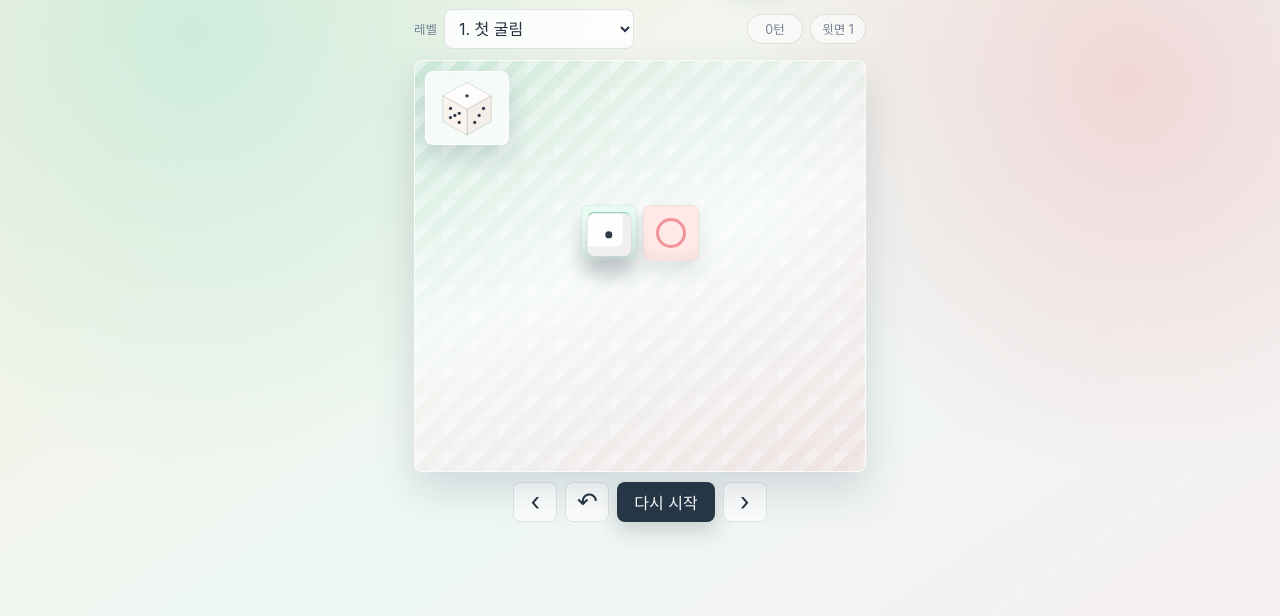
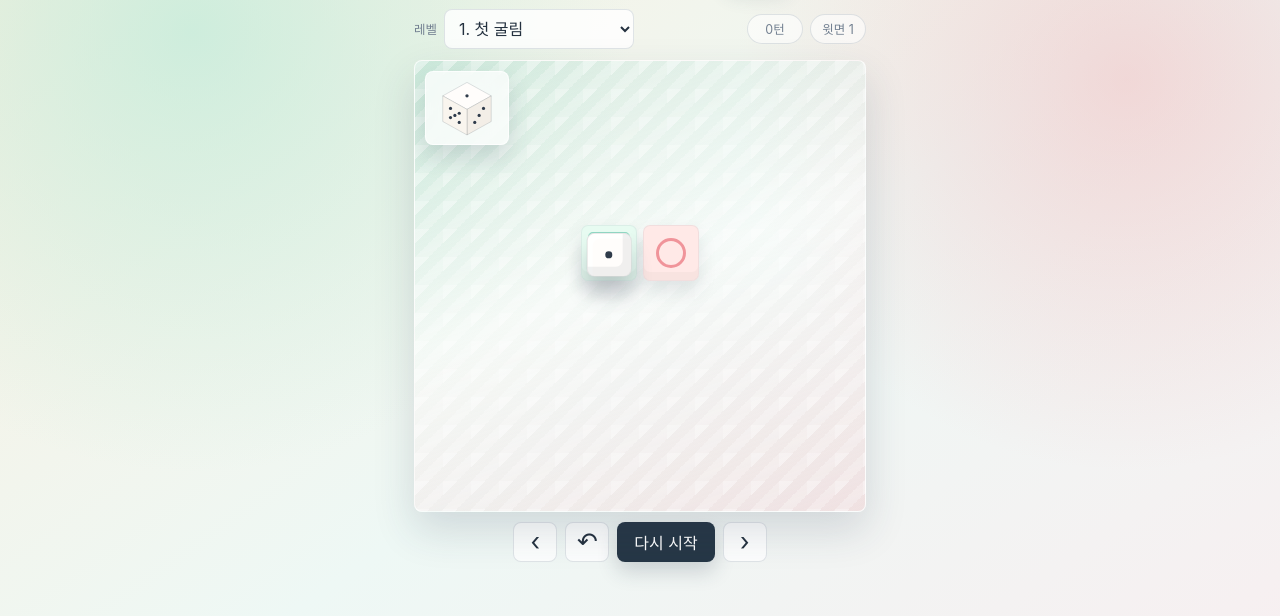
Before and after one commit to Askolane/rolling-dice, a plain HTML site: page index.html in a window 1280 px wide. Shown: the part 64-680 px from the top of the page. Drawn offline with Linux system fonts and the light colour scheme.

Commit message:
Add files via upload

```diff
--- a/styles.css
+++ b/styles.css
@@ -208,7 +208,9 @@
 
 .board-wrap {
   position: relative;
-  min-height: min(72vw, 410px);
+  width: 100%;
+  aspect-ratio: 1 / 1;
+  min-height: 0;
   border: 1px solid rgba(255, 255, 255, 0.74);
   border-radius: 8px;
   overflow: hidden;
@@ -225,8 +227,9 @@
 .board {
   position: relative;
   width: 100%;
-  height: min(72vw, 410px);
-  min-height: 330px;
+  height: 100%;
+  min-height: 0;
+  aspect-ratio: 1 / 1;
   transform: translateZ(0);
 }
 
@@ -284,6 +287,9 @@
 .tile {
   width: calc(var(--cell) - 6px);
   height: calc(var(--cell) - 6px);
+  min-height: 0;
+  padding: 0;
+  aspect-ratio: 1 / 1;
   border: 1px solid rgba(80, 95, 112, 0.08);
   border-radius: 7px;
   background: var(--tile);
@@ -586,11 +592,11 @@
 }
 
 body.editor-mode .board-wrap {
-  min-height: min(80vw, 420px);
+  min-height: 0;
 }
 
 body.editor-mode .board {
-  height: min(80vw, 420px);
+  height: 100%;
 }
 
 body.editor-mode .tile {
```
